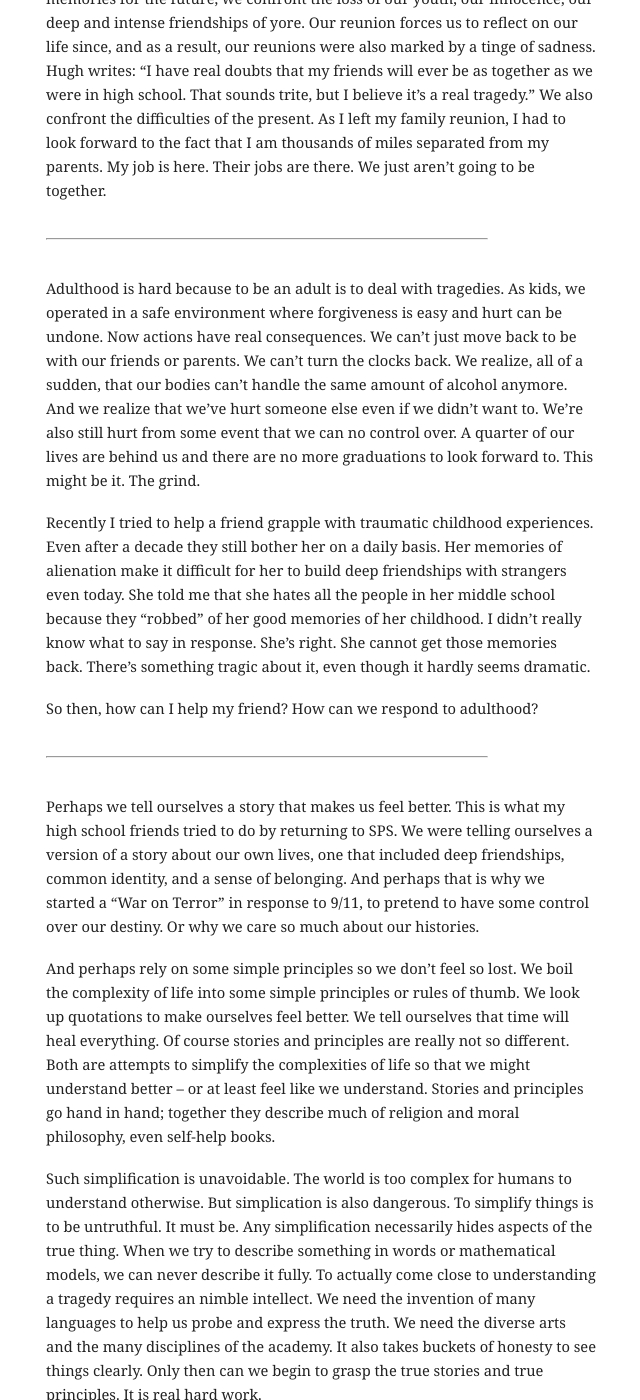
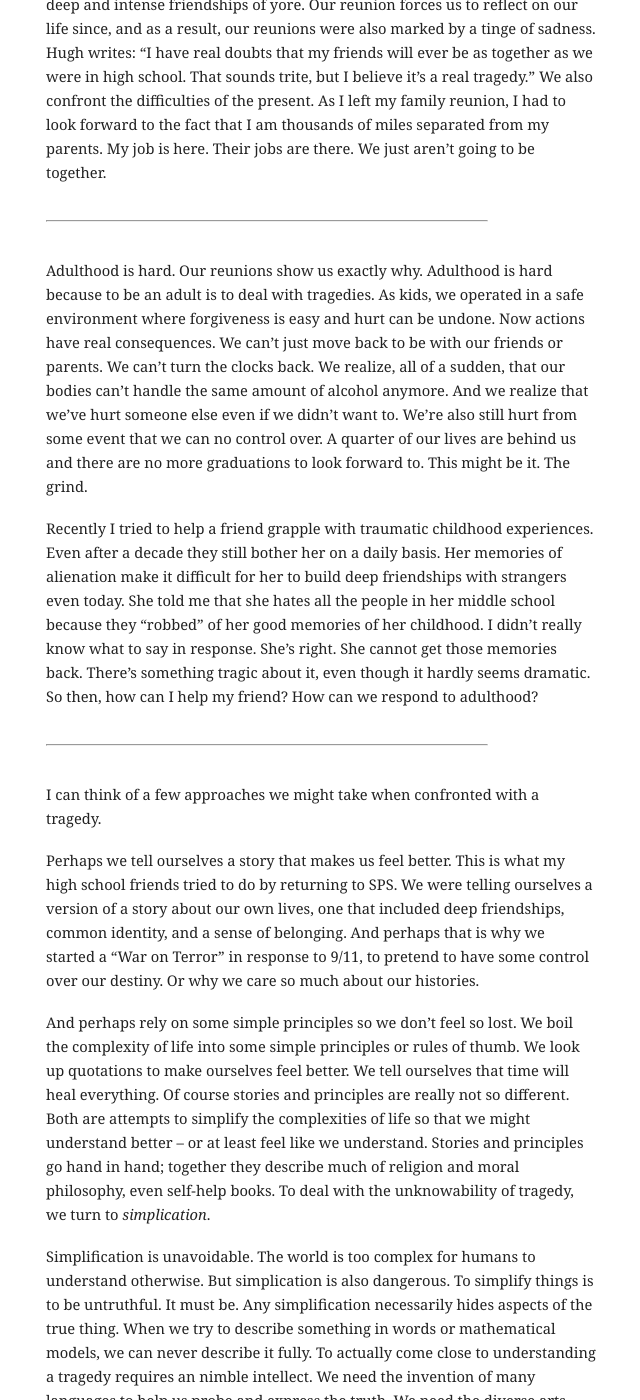
Before and after one commit to mbwong/mbwong.github.com, a Jekyll site: the page built from _posts/2013-08-17-tragedy-and-adulthood.md, in a window 1280 px wide and 1400 px high, scrolled down 746 px. Shown: the whole window, without its empty margins (304-944 px from the left). Built offline with Jekyll 4.4.1, drawn with Linux system fonts in a browser that asks for light colours; some of the changed text lies outside the part shown.

Commit message:
Update 2013-08-17-tragedy-and-adulthood.md

```diff
--- a/_posts/2013-08-17-tragedy-and-adulthood.md
+++ b/_posts/2013-08-17-tragedy-and-adulthood.md
@@ -11,27 +11,25 @@
 
 [hugh]: http://hughkoeze.wordpress.com/2013/06/10/thoughts-on-my-high-school-reunion/
 
-Like Hugh, I think there's some deep psychology going on.
-
-We returned to St. Paul's to reconnect with some story we believe about our life, a story in which we have a home or a group. Hugh, for example, feels unsettled much of the weekend until, at long last, over brunch before we bid farewell, he has recreated the feeling of camaradarie that pervaded our high school years. I suspect my family was partly doing the same thing at our reunion. We went through the usual rituals of taking family photos. We looked at old pictures. We chatted about old times. We were renewing not only our bonds, but also our memories of our bonds.
+Like Hugh, I think there's some deep psychology going on. We returned to St. Paul's to reconnect with some story we believe about our life, a story in which we have a home or a group. Hugh, for example, feels unsettled much of the weekend until, at long last, over brunch before we bid farewell, he has recreated the feeling of camaradarie that pervaded our high school years. I suspect my family was partly doing the same thing at our reunion. We went through the usual rituals of taking family photos. We looked at old pictures. We chatted about old times. We were renewing not only our bonds, but also our memories of our bonds.
 
 But, even as we try to relive the memory of a happy time and create happy memories for the future, we confront the loss of our youth, our innocence, our deep and intense friendships of yore. Our reunion forces us to reflect on our life since, and as a result, our reunions were also marked by a tinge of sadness. Hugh writes: "I have real doubts that my friends will ever be as together as we were in high school. That sounds trite, but I believe it’s a real tragedy." We also confront the difficulties of the present. As I left my family reunion, I had to look forward to the fact that I am thousands of miles separated from my parents. My job is here. Their jobs are there. We just aren't going to be together.
 
 --------------------------------------
 
-Adulthood is hard because to be an adult is to deal with tragedies. As kids, we operated in a safe environment where forgiveness is easy and hurt can be undone. Now actions have real consequences. We can't just move back to be with our friends or parents. We can't turn the clocks back. We realize, all of a sudden, that our bodies can't handle the same amount of alcohol anymore. And we realize that we've hurt someone else even if we didn't want to. We're also still hurt from some event that we can no control over. A quarter of our lives are behind us and there are no more graduations to look forward to. This might be it. The grind.
+Adulthood is hard. Our reunions show us exactly why. Adulthood is hard because to be an adult is to deal with tragedies. As kids, we operated in a safe environment where forgiveness is easy and hurt can be undone. Now actions have real consequences. We can't just move back to be with our friends or parents. We can't turn the clocks back. We realize, all of a sudden, that our bodies can't handle the same amount of alcohol anymore. And we realize that we've hurt someone else even if we didn't want to. We're also still hurt from some event that we can no control over. A quarter of our lives are behind us and there are no more graduations to look forward to. This might be it. The grind.
 
-Recently I tried to help a friend grapple with traumatic childhood experiences. Even after a decade they still bother her on a daily basis. Her memories of alienation make it difficult for her to build deep friendships with strangers even today. She told me that she hates all the people in her middle school because they "robbed" of her good memories of her childhood. I didn't really know what to say in response. She's right. She cannot get those memories back. There's something tragic about it, even though it hardly seems dramatic.
-
-So then, how can I help my friend? How can we respond to adulthood?
+Recently I tried to help a friend grapple with traumatic childhood experiences. Even after a decade they still bother her on a daily basis. Her memories of alienation make it difficult for her to build deep friendships with strangers even today. She told me that she hates all the people in her middle school because they "robbed" of her good memories of her childhood. I didn't really know what to say in response. She's right. She cannot get those memories back. There's something tragic about it, even though it hardly seems dramatic. So then, how can I help my friend? How can we respond to adulthood?
 
 --------------------------------------
 
+I can think of a few approaches we might take when confronted with a tragedy.
+
 Perhaps we tell ourselves a story that makes us feel better. This is what my high school friends tried to do by returning to SPS. We were telling ourselves a version of a story about our own lives, one that included deep friendships, common identity, and a sense of belonging. And perhaps that is why we started a "War on Terror" in response to 9/11, to pretend to have some control over our destiny. Or why we care so much about our histories.
 
-And perhaps rely on some simple principles so we don't feel so lost. We boil the complexity of life into some simple principles or rules of thumb. We look up quotations to make ourselves feel better. We tell ourselves that time will heal everything. Of course stories and principles are really not so different. Both are attempts to simplify the complexities of life so that we might understand better -- or at least feel like we understand. Stories and principles go hand in hand; together they describe much of religion and moral philosophy, even self-help books.
+And perhaps rely on some simple principles so we don't feel so lost. We boil the complexity of life into some simple principles or rules of thumb. We look up quotations to make ourselves feel better. We tell ourselves that time will heal everything. Of course stories and principles are really not so different. Both are attempts to simplify the complexities of life so that we might understand better -- or at least feel like we understand. Stories and principles go hand in hand; together they describe much of religion and moral philosophy, even self-help books. To deal with the unknowability of tragedy, we turn to _simplication_.
 
-Such simplification is unavoidable. The world is too complex for humans to understand otherwise. But simplication is also dangerous. To simplify things is to be untruthful. It must be. Any simplification necessarily hides aspects of the true thing. When we try to describe something in words or mathematical models, we can never describe it fully. To actually come close to understanding a tragedy requires an nimble intellect. We need the invention of many languages to help us probe and express the truth. We need the diverse arts and the many disciplines of the academy. It also takes buckets of honesty to see things clearly. Only then can we begin to grasp the true stories and true principles. It is real hard work.
+Simplification is unavoidable. The world is too complex for humans to understand otherwise. But simplication is also dangerous. To simplify things is to be untruthful. It must be. Any simplification necessarily hides aspects of the true thing. When we try to describe something in words or mathematical models, we can never describe it fully. To actually come close to understanding a tragedy requires an nimble intellect. We need the invention of many languages to help us probe and express the truth. We need the diverse arts and the many disciplines of the academy. It also takes buckets of honesty to see things clearly. Only then can we begin to grasp the true stories and true principles. It is real hard work.
 
 You might ask: Can't we just pretend? Why do we need _truthful_ stories instead of mere story? Why must we work so hard? Surely we don't need deep understanding to move on _emotionally_ after a tragedy. For millennia humans have told fantastic stories about the afterlife; is that not enough? But without a deep understanding we inevitably cause tragedy again. There is something to the saying: "History does not repeat itself. Fools repeat history." We can't merely seek comfort from mythologies; we need to learn the lessons of history. And our ancestors' desire for truth has surely allowed us to prosper advance far beyond our hunting-gathering predecessors; we must continue in that tradition. Proper understanding gives us to possibility to get past some tragedies. Tragedies such as polio, injustice, or war. And perhaps even in our personal lives, [facing up][body] to the truth will help us grow up, stop hurting ourselves and hurting others.
 
```
